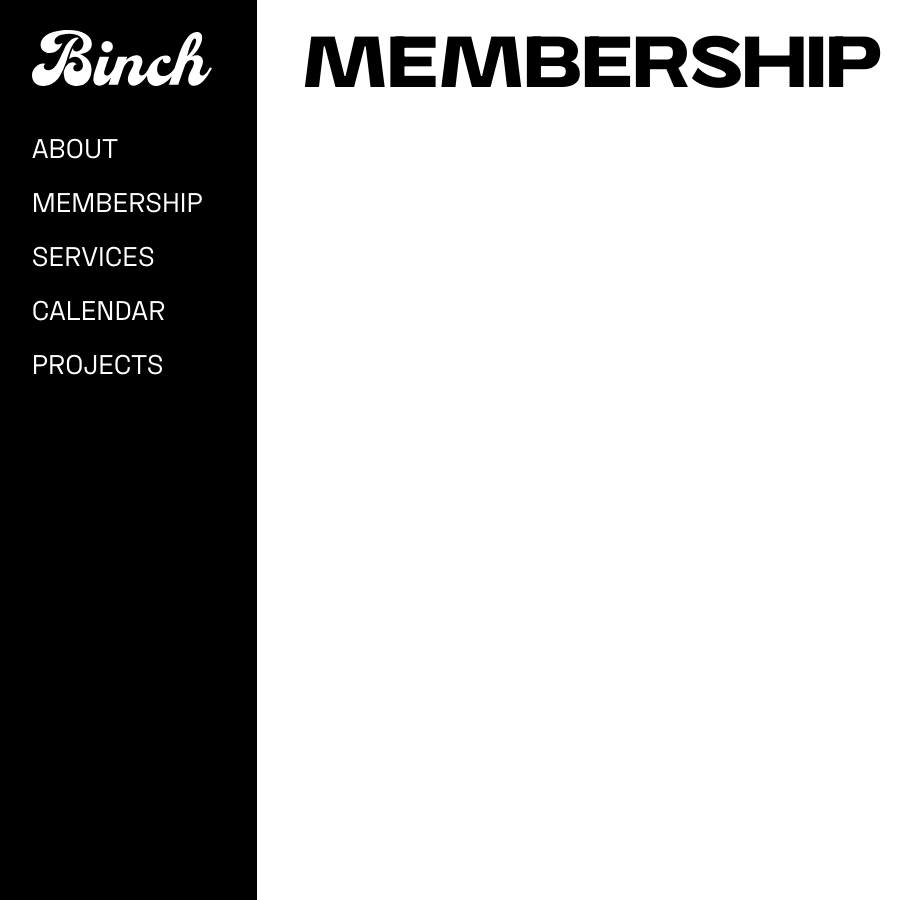
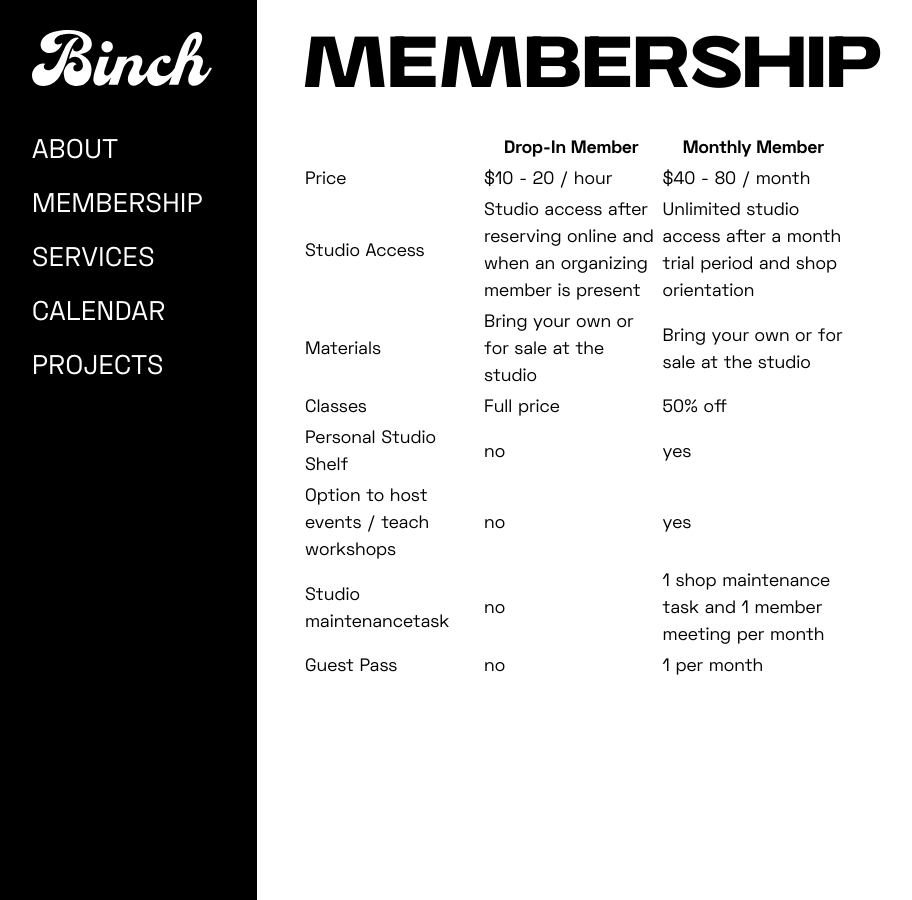
Before and after one commit to tychohoran/binchpress, a Jekyll site: the page built from membership.markdown, in a window 1280 px wide. Shown: the whole page, without its empty margins (13-925 px from the left). Built offline with Jekyll 4.4.1, drawn with Linux system fonts in a browser that asks for light colours.

Commit message:
Updated Membership

```diff
--- a/membership.markdown
+++ b/membership.markdown
@@ -4,3 +4,14 @@ permalink: "/membership/"
 position: 1
 layout: page
 ---
+
+|                                         | Drop-In Member                                                                | Monthly Member                                                          |
+|-----------------------------------------|-------------------------------------------------------------------------------|-------------------------------------------------------------------------|
+| Price                                   | $10 - 20 / hour                                                               | $40 - 80 / month                                                        |
+| Studio Access                           | Studio access after reserving online and when an organizing member is present | Unlimited studio access after a month trial period and shop orientation |
+| Materials                               | Bring your own or for sale at the studio                                      | Bring your own or for sale at the studio                                |
+| Classes                                 | Full price                                                                    | 50% off                                                                 |
+| Personal Studio Shelf                   | no                                                                            | yes                                                                     |
+| Option to host events / teach workshops | no                                                                            | yes                                                                     |
+| Studio maintenancetask                  | no                                                                            | 1 shop maintenance task and 1 member meeting per month                  |
+| Guest Pass                              | no                                                                            | 1 per month                                                             |
```
